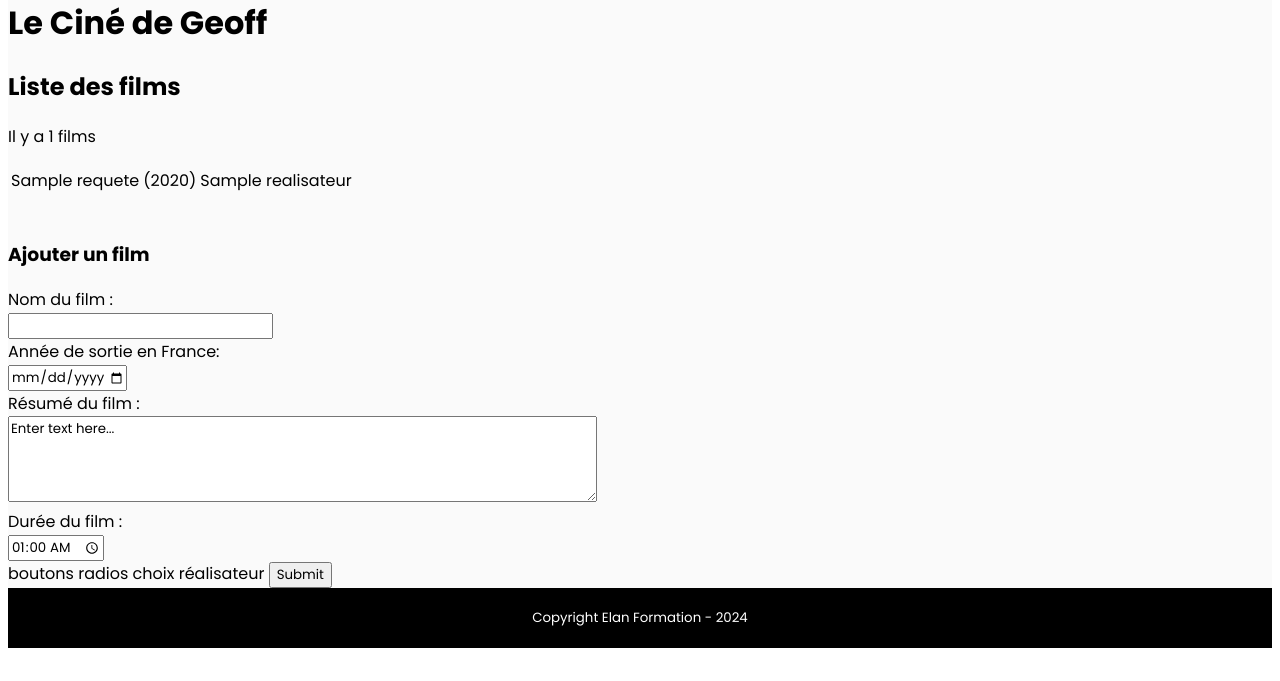
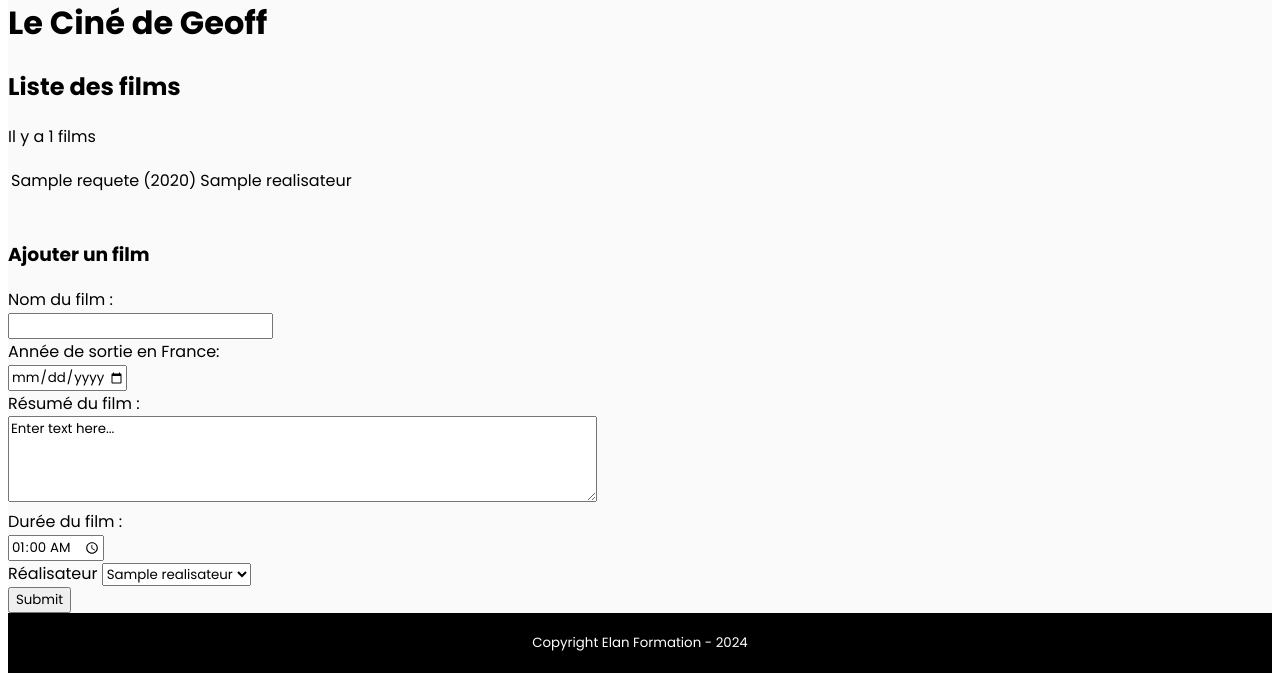
Before and after one commit to Jojoaventurier/Cinema_, a PHP site: template view/listeFilms.php in a window 1280 px wide. Shown: the part 130-811 px from the top of the page. Before the commit the page ends 778 px from the top, so only its background shows below. Run offline with PHP 8.4, Linux system fonts and the light colour scheme; the template is opened without the code that fills it: most values are stand-ins (such as "Sample title", 1, 10 or a date in 2020).

Commit message:
added the list selector for directors, in order to choose one from the existing database

```diff
--- a/view/listeFilms.php
+++ b/view/listeFilms.php
@@ -17,22 +17,34 @@
 
 <div>
         <h3>Ajouter un film</h3>
+        <!-- form pour ajouter un film à la BDD (attention : le réalisateur doit faire partie de la BDD!) -->
         <form action="index.php?action=addFilm" method="POST">
             <label for="titre">Nom du film :</label><br>
                 <input type="text" id="titre" name="titre" /><br>
 
+            <!-- choisir l'année de sortie du film-->
             <label for="anneeSortieFrance">Année de sortie en France:</label><br>
                 <input type="date" id="anneeSortieFrance" name="anneeSortieFrance" min='1895-01-01' max="<?= date('Y-m-d');?>" /><br>
 
+            <!--Insérer le résumé du film (texte) -->
             <label for="resume">Résumé du film :</label><br>
                 <textarea id="resume" name="resume" rows="4" cols="50">Enter text here...</textarea><br>
 
-            <label for="appt-time">Durée du film :</label><br>
+            <!--choisir la durée du film -->
+            <label for="dureeTypeTime">Durée du film :</label><br>
                 <input id="dureeTypeTime" type="time" name="dureeTypeTime" value="01:00" /><br>
 
-            <label>
-                boutons radios choix réalisateur
-            </label>
+            <!--choisir un réalisateur pour le film à ajouter-->
+            <label for="realisateur">Réalisateur</label>
+                <select name="realisateur" id="realisateur">
+                    <?php
+                        // alimenter la liste déroulante avec les réalisateurs
+                        foreach($requeteListe->fetchAll() as $realisateur) {
+                            echo '<option value="'. $realisateur["id_realisateur"].'">' . $realisateur["realisateur"].'</option>';
+                        }
+                    ?>
+                </select><br>
+
             <input class="boutonAjouter" type="submit">
         </form>
     </div>
```
Also changed, not shown: controller/FilmController.php (+6 -10 lines).
